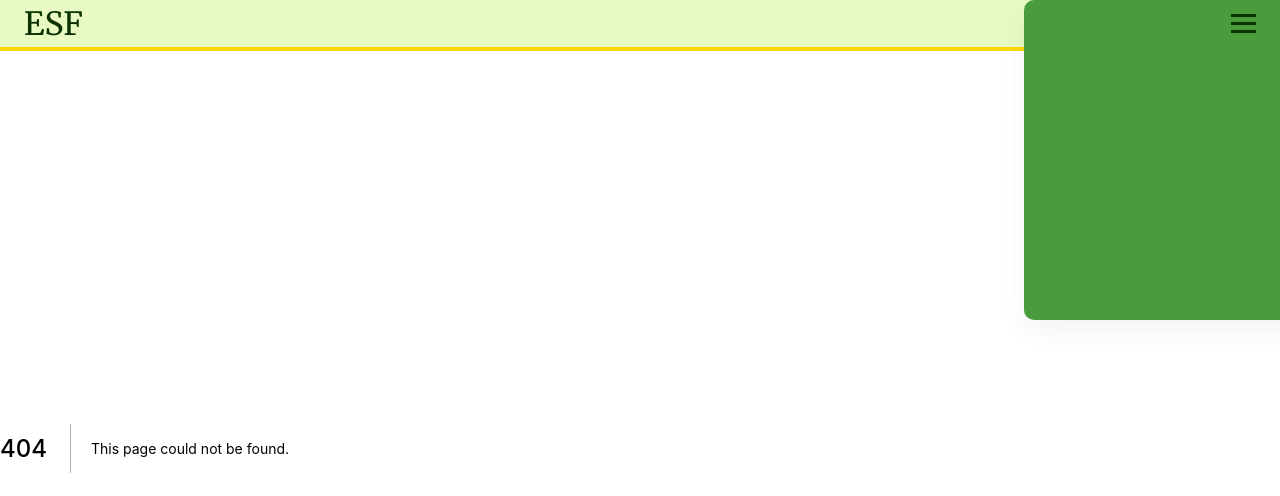
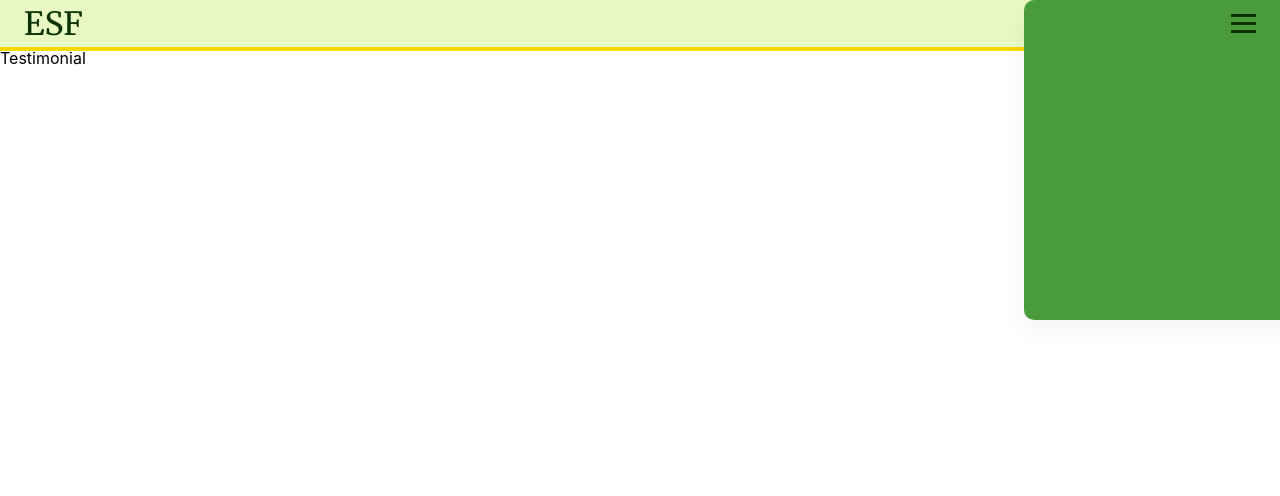
Before and after one commit to BrianBleau/esf, a Next.js app: page /testimonial in a window 1280 px wide. Before the commit this address had no page. Shown: the top 496 px of the page. Built offline with nearby package versions, Linux system fonts and the light colour scheme.

Commit message:
added routes

```diff
--- /dev/null
+++ b/pages/testimonial/index.tsx
@@ -0,0 +1,7 @@
+import { NextPage } from "next";
+
+const Testimonial: NextPage = () => {
+  return <>Testimonial</>;
+};
+
+export default Testimonial;
```
Also changed, not shown: pages/about/index.tsx (added, +7 -0 lines), pages/contact/index.tsx (added, +8 -0 lines).
